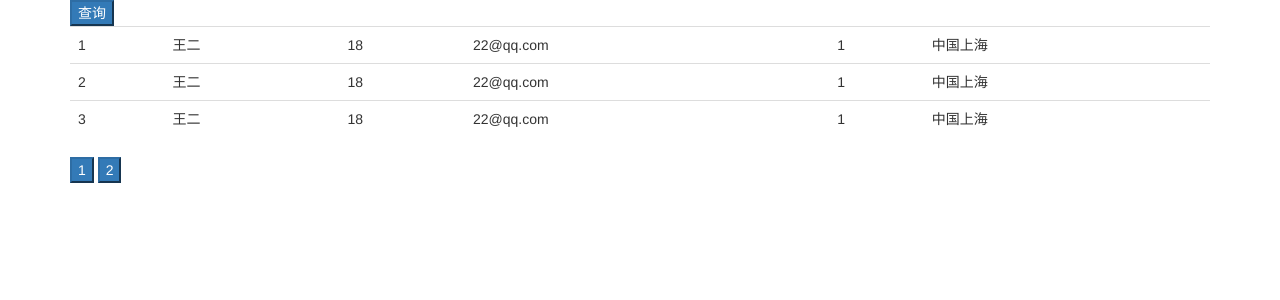
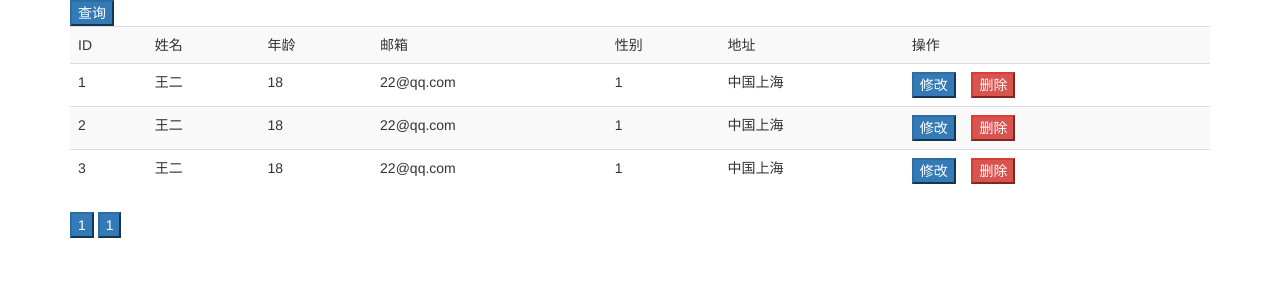
Before and after one commit to xiaoh2019/front-end-entire, a Spring Boot app: page /vue.html in a window 1280 px wide. Shown: the top 300 px of the page. Run offline with Spring Boot 4, Linux system fonts and the light colour scheme; some libraries are stand-ins or nearby versions.

Commit message:
vue.html分页查询

```diff
--- a/src/main/resources/static/vue.html
+++ b/src/main/resources/static/vue.html
@@ -8,6 +8,9 @@
     <script src="./bs/js/bootstrap.js"></script>
     <link type="text/css" rel="stylesheet" href="./bs/css/bootstrap.css"/>
     <script src="https://unpkg.com/axios/dist/axios.min.js"></script>
+    <script>
+
+    </script>
 </head>
 <body>
 <div class="container">
@@ -15,7 +18,16 @@
         <button class="btn-primary" v-on:click="find">查询</button>
     </div>
     <div id="app-2">
-        <table class="table">
+        <table class="table table-striped">
+            <tr>
+                <td>ID</td>
+                <td>姓名</td>
+                <td>年龄</td>
+                <td>邮箱</td>
+                <td>性别</td>
+                <td>地址</td>
+                <td>操作</td>
+            </tr>
             <tr v-for="item in items">
                 <td>{{item.id}}</td>
                 <td>{{item.name}}</td>
@@ -23,10 +35,53 @@
                 <td>{{item.email}}</td>
                 <td>{{item.gender}}</td>
                 <td>{{item.address}}</td>
+                <td><button class="btn-primary" data-toggle="modal" data-target="#myModal">修改</button>&nbsp; &nbsp;
+                    <button class="btn-danger">删除</button></td>
             </tr>
         </table>
         <button class="btn-primary" v-on:click="pre1">{{preNum}}</button>
         <button class="btn-primary" v-on:click="next1">{{nextNum}}</button>
+    </div>
+
+    <div class="modal fade" id="myModal" tabindex="-1" role="dialog" aria-labelledby="myModalLabel">
+        <div class="modal-dialog" role="document">
+            <div class="modal-content">
+                <div class="modal-header">
+                    <button type="button" class="close" data-dismiss="modal" aria-label="Close"><span aria-hidden="true">&times;</span></button>
+                    <h4 class="modal-title" id="myModalLabel">修改</h4>
+                </div>
+                <div class="modal-body">
+                    <div class="input-group">
+                        <span class="input-group-addon" id="basic-addon1">id</span>
+                        <input type="text" class="form-control" placeholder="id" aria-describedby="basic-addon1">
+                    </div>
+                    <div class="input-group">
+                        <span class="input-group-addon" id="basic-addon2">姓名</span>
+                        <input type="text" class="form-control" placeholder="姓名" aria-describedby="basic-addon1">
+                    </div>
+                    <div class="input-group">
+                        <span class="input-group-addon" id="basic-addon3">年龄</span>
+                        <input type="text" class="form-control" placeholder="年龄" aria-describedby="basic-addon1">
+                    </div>
+                    <div class="input-group">
+                        <span class="input-group-addon" id="basic-addon4">邮箱</span>
+                        <input type="text" class="form-control" placeholder="邮箱" aria-describedby="basic-addon1">
+                    </div>
+                    <div class="input-group">
+                        <span class="input-group-addon" id="basic-addon5">性别</span>
+                        <input type="text" class="form-control" placeholder="性别" aria-describedby="basic-addon1">
+                    </div>
+                    <div class="input-group">
+                        <span class="input-group-addon" id="basic-addon6">地址</span>
+                        <input type="text" class="form-control" placeholder="地址" aria-describedby="basic-addon1">
+                    </div>
+                </div>
+                <div class="modal-footer">
+                    <button type="button" class="btn btn-default" data-dismiss="modal">关闭</button>
+                    <button type="button" class="btn btn-primary">确定</button>
+                </div>
+            </div>
+        </div>
     </div>
 </div>
 </body>
@@ -78,7 +133,7 @@
         data:{
             items: data2,
             preNum: 1,
-            nextNum: 2
+            nextNum: 1
         },
         methods:{
             pre1:function () {
```
